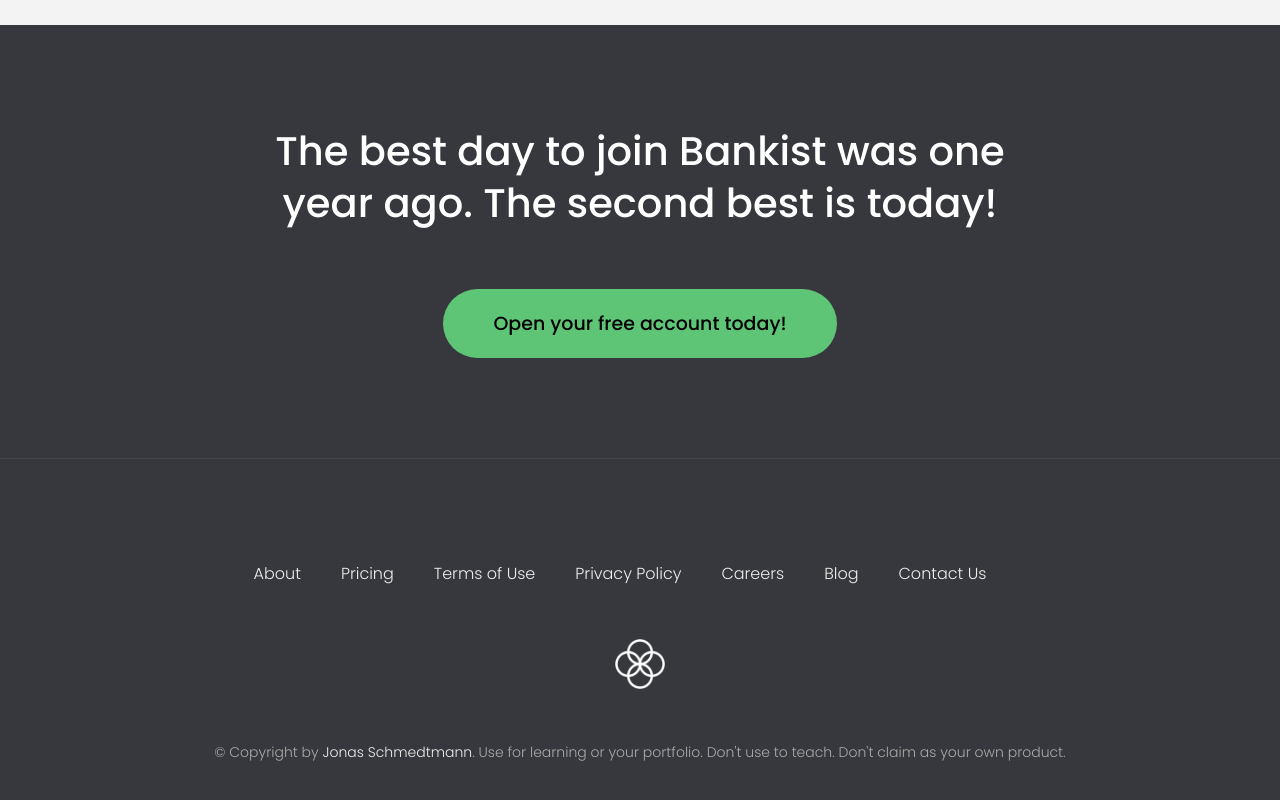
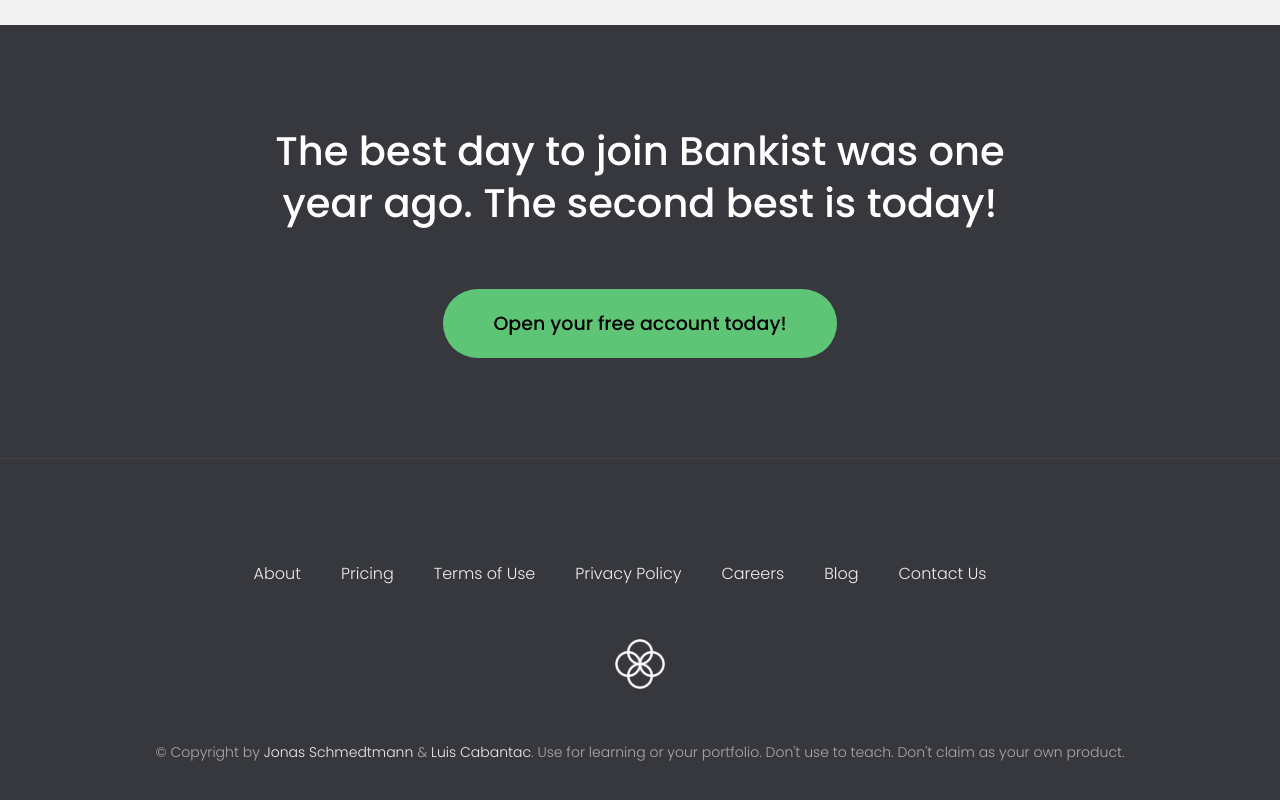
Before and after one commit to LuisCabantac/bankist, a plain HTML site: page index.html in a window 1280 px wide. Shown: the part 4171-4971 px from the top of the page. Drawn offline with Linux system fonts and the light colour scheme.

Commit message:
Update footer copyright text

```diff
--- a/index.html
+++ b/index.html
@@ -340,6 +340,13 @@
           target="_blank"
           href="https://twitter.com/jonasschmedtman"
           >Jonas Schmedtmann</a
+        >
+        &
+        <a
+          class="footer__link"
+          target="_blank"
+          href="https://github.com/LuisCabantac/bankist"
+          >Luis Cabantac</a
         >. Use for learning or your portfolio. Don't use to teach. Don't claim
         as your own product.
       </p>
```
